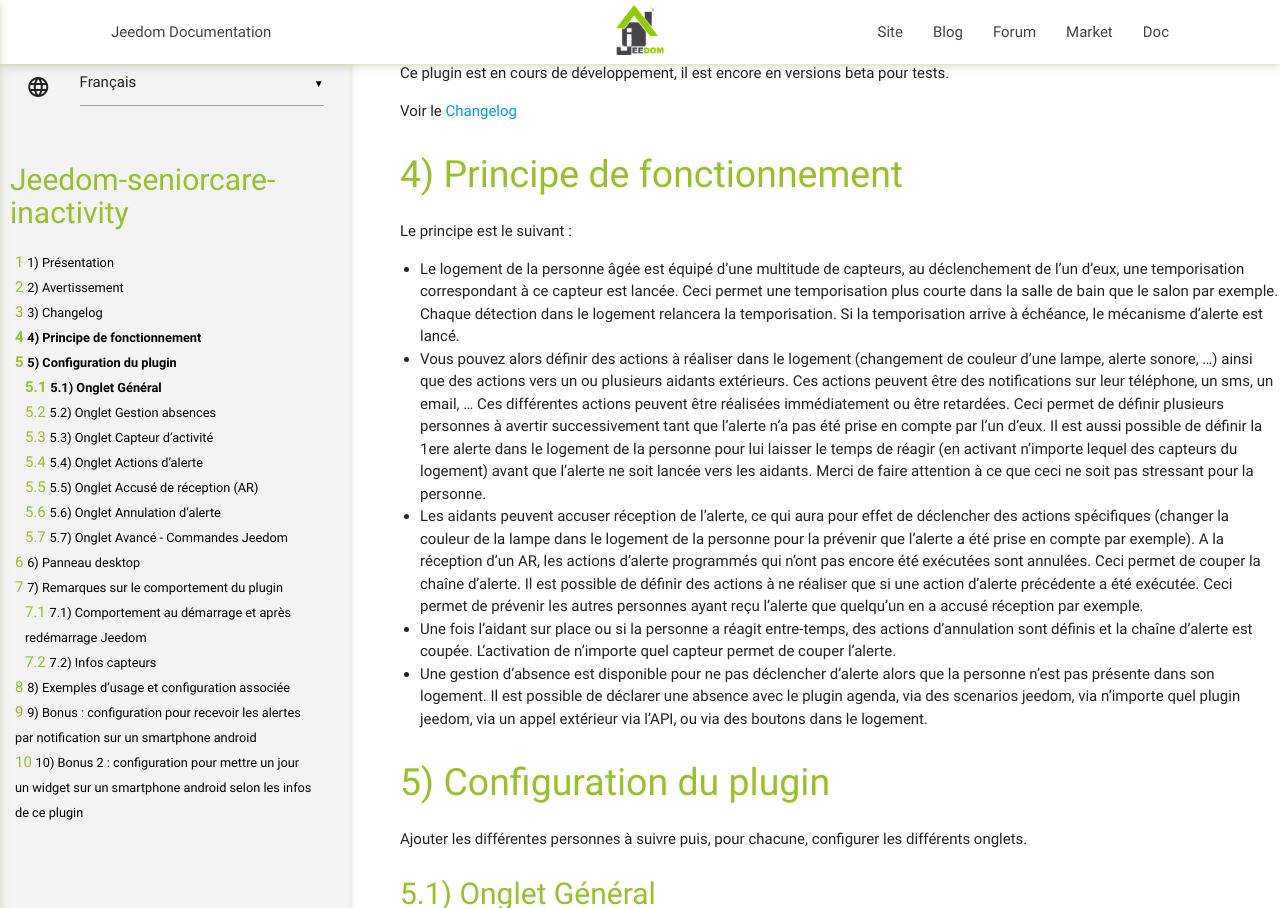
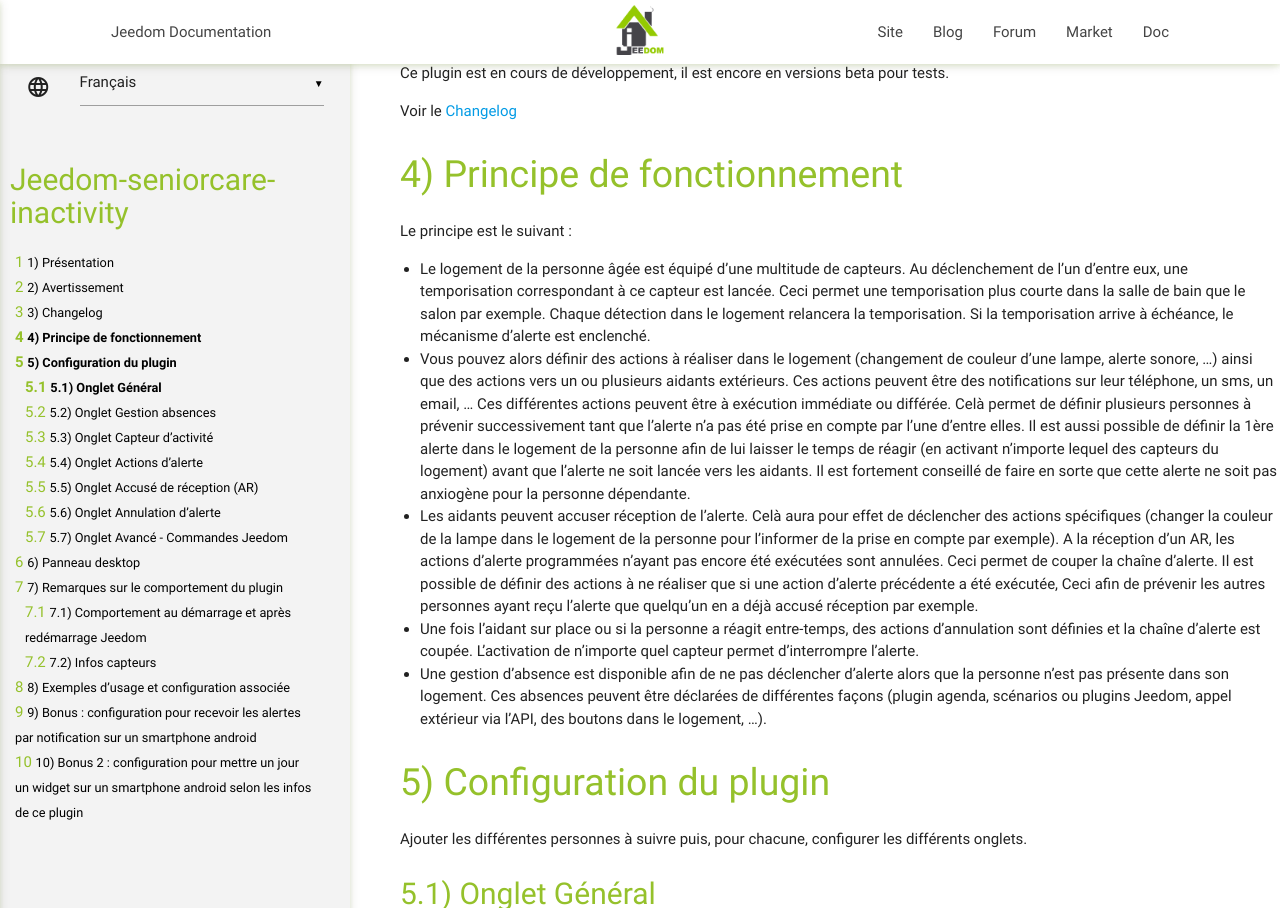
Before and after one commit to AgP42/Jeedom-SeniorCare-Inactivity, a Jekyll site: the page built from docs/fr_FR/index.md, in a window 1280 px wide and 1400 px high, scrolled down 828 px, cut to the strip 0-908 px from the top of the window. Built offline with Jekyll 4.4.1, drawn with Linux system fonts in a browser that asks for light colours; our own code applies the rules of GitHub Pages for plain Markdown files; some of the changed text lies outside the part shown.

Commit message:
Corrections doc et écrans

```diff
--- a/docs/fr_FR/index.md
+++ b/docs/fr_FR/index.md
@@ -39,11 +39,11 @@
 ========================
 
 Le principe est le suivant :
-* Le logement de la personne âgée est équipé d'une multitude de capteurs, au déclenchement de l'un d'eux, une temporisation correspondant à ce capteur est lancée. Ceci permet une temporisation plus courte dans la salle de bain que le salon par exemple. Chaque détection dans le logement relancera la temporisation. Si la temporisation arrive à échéance, le mécanisme d'alerte est lancé.
-* Vous pouvez alors définir des actions à réaliser dans le logement (changement de couleur d'une lampe, alerte sonore, ...) ainsi que des actions vers un ou plusieurs aidants extérieurs. Ces actions peuvent être des notifications sur leur téléphone, un sms, un email, ... Ces différentes actions peuvent être réalisées immédiatement ou être retardées. Ceci permet de définir plusieurs personnes à avertir successivement tant que l'alerte n'a pas été prise en compte par l'un d'eux. Il est aussi possible de définir la 1ere alerte dans le logement de la personne pour lui laisser le temps de réagir (en activant n'importe lequel des capteurs du logement) avant que l'alerte ne soit lancée vers les aidants. Merci de faire attention à ce que ceci ne soit pas stressant pour la personne.
-* Les aidants peuvent accuser réception de l'alerte, ce qui aura pour effet de déclencher des actions spécifiques (changer la couleur de la lampe dans le logement de la personne pour la prévenir que l'alerte a été prise en compte par exemple). A la réception d'un AR, les actions d'alerte programmés qui n'ont pas encore été exécutées sont annulées. Ceci permet de couper la chaîne d'alerte. Il est possible de définir des actions à ne réaliser que si une action d'alerte précédente a été exécutée. Ceci permet de prévenir les autres personnes ayant reçu l'alerte que quelqu'un en a accusé réception par exemple.
-* Une fois l’aidant sur place ou si la personne a réagit entre-temps, des actions d'annulation sont définis et la chaîne d'alerte est coupée. L'activation de n'importe quel capteur permet de couper l'alerte.
-* Une gestion d'absence est disponible pour ne pas déclencher d'alerte alors que la personne n'est pas présente dans son logement. Il est possible de déclarer une absence avec le plugin agenda, via des scenarios jeedom, via n'importe quel plugin jeedom, via un appel extérieur via l'API, ou via des boutons dans le logement.
+* Le logement de la personne âgée est équipé d'une multitude de capteurs. Au déclenchement de l'un d'entre eux, une temporisation correspondant à ce capteur est lancée. Ceci permet une temporisation plus courte dans la salle de bain que le salon par exemple. Chaque détection dans le logement relancera la temporisation. Si la temporisation arrive à échéance, le mécanisme d'alerte est enclenché.
+* Vous pouvez alors définir des actions à réaliser dans le logement (changement de couleur d'une lampe, alerte sonore, ...) ainsi que des actions vers un ou plusieurs aidants extérieurs. Ces actions peuvent être des notifications sur leur téléphone, un sms, un email, ... Ces différentes actions peuvent être à exécution immédiate ou différée. Celà permet de définir plusieurs personnes à prévenir successivement tant que l'alerte n'a pas été prise en compte par l'une d'entre elles. Il est aussi possible de définir la 1ère alerte dans le logement de la personne afin de lui laisser le temps de réagir (en activant n'importe lequel des capteurs du logement) avant que l'alerte ne soit lancée vers les aidants. Il est fortement conseillé de faire en sorte que cette alerte ne soit pas anxiogène pour la personne dépendante.
+* Les aidants peuvent accuser réception de l'alerte. Celà aura pour effet de déclencher des actions spécifiques (changer la couleur de la lampe dans le logement de la personne pour l'informer de la prise en compte par exemple). A la réception d'un AR, les actions d'alerte programmées n'ayant pas encore été exécutées sont annulées. Ceci permet de couper la chaîne d'alerte. Il est possible de définir des actions à ne réaliser que si une action d'alerte précédente a été exécutée, Ceci afin de prévenir les autres personnes ayant reçu l'alerte que quelqu'un en a déjà accusé réception par exemple.
+* Une fois l’aidant sur place ou si la personne a réagit entre-temps, des actions d'annulation sont définies et la chaîne d'alerte est coupée. L'activation de n'importe quel capteur permet d'interrompre l'alerte.
+* Une gestion d'absence est disponible afin de ne pas déclencher d'alerte alors que la personne n'est pas présente dans son logement. Ces absences peuvent être déclarées de différentes façons (plugin agenda, scénarios ou plugins Jeedom, appel extérieur via l'API, des boutons dans le logement, ...).
 
 Configuration du plugin
 ========================
@@ -62,21 +62,20 @@
    * Visible sert a visualiser les infos sur le dashboard. Vous pouvez choisir d'afficher les boutons d'AR ou de déclaration d'absence si besoin
 
 * **Informations concernant la personne dépendante**
-
 Vous pouvez saisir ici des informations sur la personne dépendante. Ces informations seront utilisées uniquement pour la saisie de tags dans les messages d'alertes, tous ces champs sont facultatifs.
 
 Onglet **Gestion absences**
 ---
 
-Une gestion d'absence est disponible pour ne pas déclencher d'alerte alors que la personne n'est pas présente dans son logement. Il est possible de déclarer une absence avec le plugin agenda, via des scenarios jeedom, via n'importe quel plugin jeedom, via un appel extérieur via l'API, ou via des boutons dans le logement.
+Une gestion d'absence est disponible pour ne pas déclencher d'alerte alors que la personne est absente de son logement. Il est possible de déclarer une absence avec le plugin agenda, via des scenarios Jeedom, via n'importe quel plugin Jeedom, via un appel extérieur via l'API ou via des boutons dans le logement.
 
 ![](https://raw.githubusercontent.com/AgP42/seniorcareinactivity/master/docs/assets/images/OngletAbsence.png)
 
 ### Avec le plugin **agenda**
-   * **Note** : si vous ne disposez pas du plugin agenda sur votre jeedom, cette zone ne s'affichera pas
+   * **Note** : si vous ne disposez pas du plugin agenda sur votre Jeedom, cette zone ne s'affichera pas
    * Vous devez configurer l'absence directement dans le plugin agenda qui doit lancer en action de début la commande "Déclarer absence"
    * Les actions d'absences programmées dans le plugin agenda seront affichées dans cet onglet avec un lien
-   * Il n'est pas nécessaire de déclarer une action de fin, toute activité dans le logement sera considérée comme un retour et relancera le mécanisme de détection. Attention donc si la personne n'est pas encore absente lorsque le plugin agenda déclare l'absence, l'absence sera annulée par ses activités !
+   * Il n'est pas nécessaire de déclarer une action de fin, toute activité dans le logement sera considérée comme un retour et relancera le mécanisme de détection. Il est à noter que si la personne est encore présente alors que le plugin agenda déclare l'absence, l'absence sera annulée par ses activités.
    * Si vous voulez forcer le mode "absence" avec le plugin agenda, vous pouvez définir une répétition du message d'absence toutes les 5 min pendant une période donnée :
    ![](https://raw.githubusercontent.com/AgP42/seniorcareinactivity/master/docs/assets/images/agenda.png)
 
@@ -84,7 +83,7 @@
    * Vous pouvez configurer directement dans le plugin une liste de bouton qui déclareront l'absence à l'échéance du délai configuré.
    * Ce délai permet de sortir du logement sans que les dernières actions soient détectées comme un retour. Notamment le capteur de fermeture de porte ou le capteur de mouvement qui reviendrait à son état initial
 
-### Avec n'importe quel autre plugin jeedom, dont le plugin **Mode** par exemple ou avec un scenario
+### Avec n'importe quel autre plugin Jeedom, dont le plugin **Mode** par exemple ou avec un scenario
    * Définissez comme action la commande "Déclarer absence" pour appeler la fonction d'absence
 
 ### Via un appel extérieur
@@ -95,14 +94,14 @@
 Onglet **Capteur d'activité**
 ---
 
-Il s'agit ici de déclarer les capteurs concernant l’activité de la personne (ouverture, interrupteur, mouvement, …) et un délai associé pour chacun. Si aucun des capteurs d'activité n'a été activé à l’échéance du délai, le plugin déclenchera l’étape suivante « Actions d'alertes ».
+Il s'agit ici de déclarer les capteurs concernant l’activité de la personne (ouverture, interrupteur, mouvement, …) et un délai associé pour chacun. Si aucun capteurs d'activité n'a été activé à l’échéance du délai, le plugin déclenchera l’étape suivante « Actions d'alertes ».
 
 ![](https://raw.githubusercontent.com/AgP42/seniorcareinactivity/dev/docs/assets/images/OngletCapteurs.png)
 
 Pour chaque capteur, saisir :
 * **Nom** : champs obligatoire
 * **Capteur** : champs obligatoire
-* **Délai avant alerte (min)** : il s'agit de la durée de la temporisation relancée par ce capteur. Cette temporisation sera relancée du même délai que l'état du capteur soit 0 ou 1. C'est à dire pour un détecteur de mouvement par exemple que le début de détection ou la fin de détection relancera la temporisation de la même durée. Ou l'ouverture et la fermeture d'une porte.
+* **Délai avant alerte (min)** : il s'agit de la durée de la temporisation relancée par ce capteur. Cette temporisation sera relancée du même délai que l'état du capteur soit 0 ou 1. C'est-à-dire, pour un détecteur de mouvement par exemple, que le début ou la fin de détection relancera la temporisation de la même durée, idem pour l'ouverture et la fermeture d'une porte.
 
 Pour vous aider à configurer vos capteurs, vous pouvez activer les logs en mode "Info" qui afficheront en temps réel les différents capteurs détectés par le plugin :
 
@@ -123,12 +122,12 @@
 ![](https://raw.githubusercontent.com/AgP42/seniorcareinactivity/master/docs/assets/images/OngletActions.png)
 
 * Cliquer sur "ajouter une action" pour définir une ou plusieurs actions
-* **Label** : Champs facultatif permettant de lier cette action aux actions lors de la réception d'un accusé de réception ou d'annulation.
+* **Label** : Champs facultatif permettant de lier cette action aux actions définies pour la réception d'un accusé de réception ou d'annulation.
 * **Délai avant exécution (min)** :
    * ne pas remplir ou 0 : cette action sera exécutée immédiatement.
    * valeur supérieure à 0 : cette action sera enregistrée dans le moteur de tâches Jeedom (cron) pour une exécution différée selon le délai saisi.
    * le délai doit être saisi par rapport au déclenchement de l'alerte. Si vous souhaitez 3 actions, l'une immédiate puis 10 min après puis 10 min après, il faudra saisir 0, 10 et 20.
-* **Action** : la commande jeedom correspondant à l'action voulue. L'action peut être de n'importe quel type : une lampe du logement, un message vers les aidants, l'appel d'un scenario jeedom, ...
+* **Action** : la commande Jeedom correspondant à l'action voulue. L'action peut être de n'importe quel type : une lampe du logement, un message vers les aidants, l'appel d'un scenario Jeedom, ...
 
 Remarques :
 * Dans le cas d'un redémarrage de Jeedom alors que des actions sont enregistrées, les actions seront réalisées dès le lancement de Jeedom (si l'heure de l'action est dépassée).
@@ -139,28 +138,31 @@
 
 Onglet **Accusé de réception** (AR)
 ---
-Cet onglet fourni l'URL à appeler pour déclencher l'Accusé de Réception et il permet de définir les actions à réaliser lors de la réception de cet AR
+
+Cet onglet fourni l'URL à appeler pour déclencher l'Accusé de Réception et il permet de définir les actions à réaliser lors de la réception de cet AR.
 
 ![](https://raw.githubusercontent.com/AgP42/seniorcareinactivity/master/docs/assets/images/OngletAR.png)
 
 * **Commande à appeler depuis l'extérieur pour accuser réception de l'alerte**
-   * "Réglages/Système/Configuration/Réseaux" doit être correctement renseigné pour que l'adresse affichée soit fonctionnelle.
+   * "Réglages/Système/Configuration/Réseaux" doit être correctement renseigné pour que l'adresse affichée soit fonctionnelle
    * Vous pouvez cliquer sur le lien pour tester son bon fonctionnement
    * Cet URL peut être appelé par n'importe quel équipement extérieur, notamment un smartphone
+
 * **Actions à la réception d'un accusé de réception**
    * **Label action de référence** :
-      * Vous pouvez ici saisir le label de l'action de référence de l'onglet "Actions d'alerte".
-      * Le label saisi doit être strictement identique, attention aux espaces.
-      * Lorsque le label est renseigné et correspond à une action d'alerte, il faut que l'action d'alerte de référence ait été précédemment lancée pour que la présente action s'exécute.
-      * Attention, si vous renseignez un label qui n'existe pas (et donc ne sera jamais exécuté), l'action liée ne s'exécutera jamais.
-      * Exemple 1 : l'action d'alerte est d'envoyer un message à Mr x, 30 min après la détection d'inactivité (une alerte immédiate vers un autre aidant étant définie par ailleurs). L'action lors de l'AR est d'envoyer un message à Mr x pour le prévenir que quelqu'un a accusé réception de l'alerte. L'action d'AR ne sera exécutée que si l'action d'alerte initiale avait été exécutée à la fin de son délai de 30min. Ceci permet de ne pas envoyer des messages lors d'un AR alors que la personne n'avait pas reçu le message d'alerte initial.
+      * Vous pouvez ici saisir le label de l'action de référence de l'onglet "Actions d'alerte"
+      * Le label saisi doit être strictement identique, attention aux espaces
+      * Lorsque le label est renseigné et correspond à une action d'alerte, il faut que l'action d'alerte de référence ait été précédemment lancée pour que la présente action s'exécute
+      * Attention, si vous renseignez un label qui n'existe pas (et donc ne sera jamais exécuté), l'action liée ne s'exécutera jamais
+      * Exemple 1 : l'action d'alerte est d'envoyer un message à Mr x, 30 min après la détection d'inactivité (une alerte immédiate vers un autre aidant étant définie par ailleurs). L'action lors de l'AR est d'envoyer un message à Mr x pour le prévenir que quelqu'un a accusé réception de l'alerte. L'action d'AR ne sera exécutée que si l'action d'alerte initiale avait été exécutée à la fin de son délai de 30min. Ceci permet de ne pas envoyer des messages lors d'un AR alors que la personne n'avait pas reçu le message d'alerte initial
       * Exemple 2 : l'action d'alerte est d'allumer immédiatement une lampe en orange (signaler à la personne que le système a détecté une inactivité), puis en rouge (signaler à la personne que l'alerte a été transmise aux aidants. L'action d'AR est de passer cette lampe en vert lorsqu'un aidant a accusé réception de l'alerte. Il n'est ici pas nécessaire de définir un label pour les lier, car il n'y a pas de risque d'annuler une action n'ayant jamais eu lieu.
-   * **Action** : la commande jeedom correspondant à l'action voulue. L'action peut être de n'importe quel type : une lampe du logement, un message vers les aidants, l'appel d'un scenario jeedom, ... Si l'une de vos action est de type "message", vous pouvez utiliser les tags définis dans l'onglet **Général**
+   * **Action** : la commande jeedom correspondant à l'action voulue. L'action peut être de n'importe quel type : une lampe du logement, un message vers les aidants, l'appel d'un scenario Jeedom, ... Si l'une de vos action est de type "message", vous pouvez utiliser les tags définis dans l'onglet **Général**
 
 Lors de la réception d'un accusé de réception, toutes les actions d'alertes "futures" sont annulées.
 
 Onglet **Annulation d'alerte**
 ---
+
 Cet onglet permet de configurer les actions d'annulation d'alerte. Il s'agit ici de désactiver le mécanisme d'alerte lorsqu'un aidant arrive dans le logement ou si la personne déclenche elle-même un capteur d'activité.
 Tout capteur d'activité déclenché pendant une alerte en cours annulera l'alerte et lancera les actions définies dans cet onglet.
 
```
Also changed, not shown: other parts of docs/fr_FR/index.md (+3 -4 lines), 1 other file.
